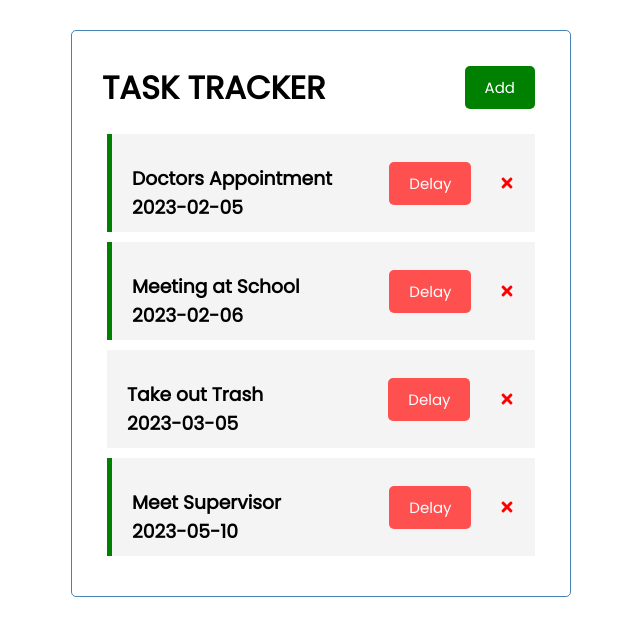
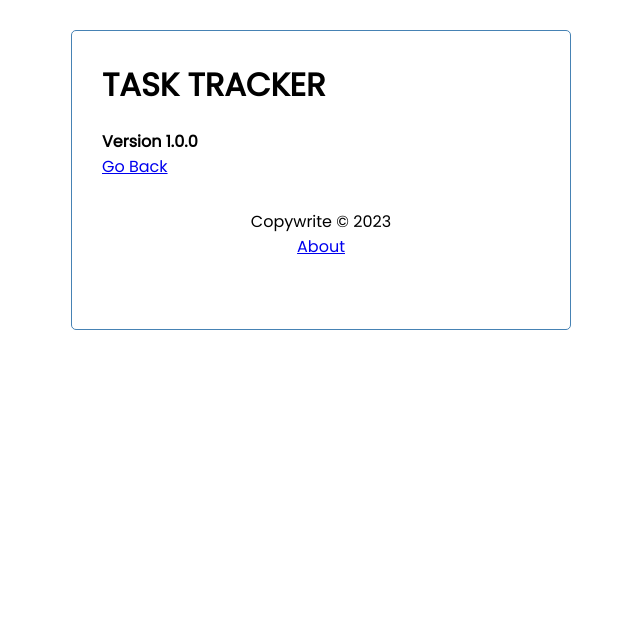
Before and after one commit to Sheam1685/react-app, a React (Create React App) app: page /about in a window 1280 px wide. Shown: the top 636 px of the page, without its empty margins (319-959 px from the left). Built offline with nearby package versions, Linux system fonts and the light colour scheme; data requests are answered from the project's data file.

Commit message:
finished the app with routing

```diff
--- a/db.json
+++ b/db.json
@@ -1,11 +1,5 @@
 {
   "tasks": [
-    {
-      "id": 1,
-      "text": "Doctors Appointment",
-      "day": "2023-02-05",
-      "reminder": true
-    },
     {
       "id": 2,
       "text": "Meeting at School",
@@ -13,15 +7,15 @@
       "reminder": true
     },
     {
-      "id": 3,
-      "text": "Take out Trash",
-      "day": "2023-03-05",
-      "reminder": false
+      "id": 4,
+      "text": "Meet Supervisor",
+      "day": "2023-05-11",
+      "reminder": true
     },
     {
-      "id": 4,
-      "text": "Meet Supervisor",
-      "day": "2023-05-10",
+      "id": 5,
+      "text": "Do project meeting",
+      "day": "2023-07-11",
       "reminder": true
     }
   ]
--- a/package.json
+++ b/package.json
@@ -10,6 +10,7 @@
     "react": "^18.2.0",
     "react-dom": "^18.2.0",
     "react-icons": "^4.9.0",
+    "react-router-dom": "^6.11.2",
     "react-scripts": "^5.0.1",
     "web-vitals": "^2.1.4"
   },
--- a/src/App.js
+++ b/src/App.js
@@ -1,7 +1,10 @@
 import Tasks from './components/Tasks';
 import AddTask from './components/AddTask';
 import Header from './components/Header';
+import Footer from './components/Footer';
+import About from './components/About';
 import { useState, useEffect } from 'react';
+import { BrowserRouter as Router, Route, Routes } from 'react-router-dom';
 
 const App = () => {
   const [tasks, setTasks] = useState([]);
@@ -117,12 +120,27 @@
     //setTasks(tasks.map((task) => task.id === id ? {...task, reminder: !task.reminder} : task));
   }
   return (
+    <Router>
     <div className="container">
       <Header title='TASK TRACKER' showForm={showAddTaskForm} showAddTask={showAddTask}/>
-      {showAddTask? <AddTask onAdd={addTask}/> : ''}
-      {/* send tasks and setTasks as parameter */}
-      {tasks.length > 0 ? <Tasks tasks={tasks} delayTask={delayTask} deleteTask={deleteTask} doubleClick={toggleReminder} /> : <h3>No Tasks to Show</h3>}
+      {/* Route the components only for / exactly. Without it all these components would be always there even in /about */}
+      <Routes>
+        <Route path='/' exact element= {
+        <>
+          {showAddTask? <AddTask onAdd={addTask}/> : ''}
+          {/* send tasks and setTasks as parameter */}
+          {tasks.length > 0 ? <Tasks tasks={tasks} delayTask={delayTask} deleteTask={deleteTask} doubleClick={toggleReminder} /> : <h3>No Tasks to Show</h3>}
+        </>
+        }
+        />
+      </Routes>
+      {/* Route the about component */}
+      <Routes>
+        <Route path='/about' element={<About />} />
+      </Routes>
+      <Footer />
     </div>
+    </Router>
   );
 }
 
--- /dev/null
+++ b/src/components/About.js
@@ -0,0 +1,15 @@
+import React from 'react'
+import { Link } from 'react-router-dom'
+
+const About = () => {
+  return (
+    <div>
+        <h4>Version 1.0.0</h4>
+        {/* <a href='/'>Go Back</a> */}
+        {/* To avoid reload a/href is avoided */}
+        <Link to='/'>Go Back</Link>
+    </div>
+  )
+}
+
+export default About
--- /dev/null
+++ b/src/components/Footer.js
@@ -0,0 +1,15 @@
+import React from 'react'
+import { Link } from 'react-router-dom'
+
+const Footer = () => {
+  return (
+    <footer>
+        <p>Copywrite &copy; 2023</p>
+        {/* <a href='/about'>About</a> */}
+        {/* To avoid reload a/href is avoided */}
+        <Link to='/about'>About</Link>
+    </footer>
+  )
+}
+
+export default Footer
--- a/src/components/Header.js
+++ b/src/components/Header.js
@@ -2,14 +2,25 @@
 import React from 'react'
 import PropTypes from 'prop-types'
 import Button from './Button'
+// import { Route, Routes } from 'react-router-dom';
+import { useLocation } from 'react-router-dom'; // useLocation is a hook. Another way other than Router
 
 const Header = (props) => {
   const buttonText = props.showAddTask ? 'Close' : 'Add';
   const buttonColor = props.showAddTask ? 'red' : 'green';
+  const location = useLocation();
   return (
+    // Here router is not needed as this is already wrapped in router in App.js
+    // <header className='header'>
+    //     <h1>{props.title}</h1>
+    //     <Routes>
+    //     <Route path="/" exact element={<Button text={buttonText} color={buttonColor} onClick={props.showForm} />} />
+    //     {/* <Button text={buttonText} color={buttonColor} onClick={props.showForm} /> */}
+    //     </Routes>
+    // </header>
     <header className='header'>
-        <h1>{props.title}</h1>
-        <Button text={buttonText} color={buttonColor} onClick={props.showForm} />
+    <h1>{props.title}</h1>
+    {location.pathname === '/' && (<Button text={buttonText} color={buttonColor} onClick={props.showForm} />)}
     </header>
   )
 }
```
Also changed, not shown: 1 other file (tests, documents, lock files or other folders).
